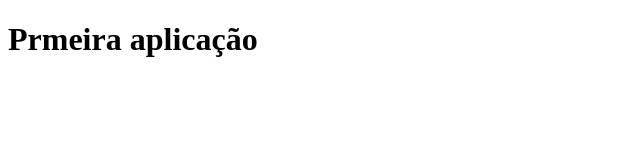
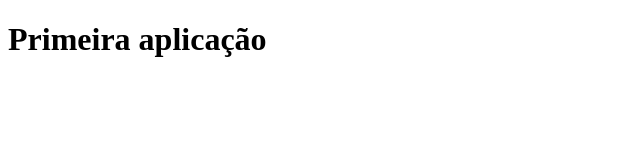
Before and after one commit to Tonybrh/nginx-app, a plain HTML site: page app/app1/src/index.html in a window 1280 px wide. Shown: the whole page, without its empty margins (0-640 px from the left). Drawn offline with Linux system fonts and the light colour scheme.

```diff
--- a/app/app1/src/index.html
+++ b/app/app1/src/index.html
@@ -6,6 +6,6 @@
     <title>Document</title>
 </head>
 <body>
-    <h1>Prmeira aplicação</h1>
+    <h1>Primeira aplicação</h1>
 </body>
 </html>
```
Also changed, not shown: 4 other files.
